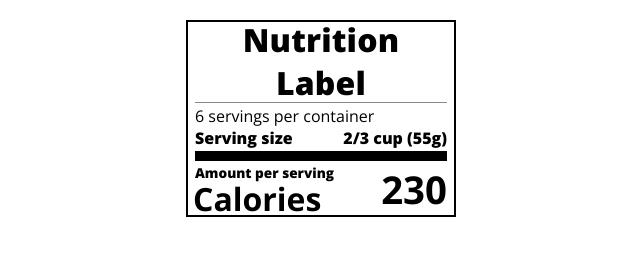
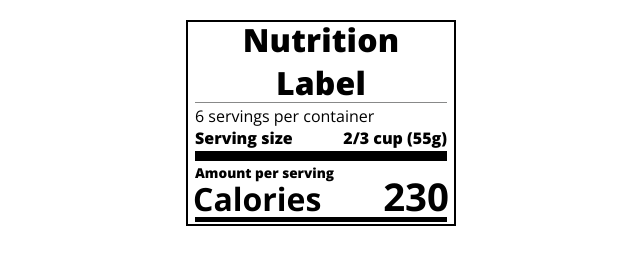
Before and after one commit to DegirmenKagan/NutritionLabel, a plain HTML site: page index.html in a window 1280 px wide. Shown: the whole page, without its empty margins (319-959 px from the left). Drawn offline with nearby package versions, Linux system fonts and the light colour scheme.

Commit message:
divider medium

```diff
--- a/index.html
+++ b/index.html
@@ -25,6 +25,7 @@
         </div>
         <span>230</span>
       </div>
+      <div class="divider medium"></div>
     </div>
   </body>
 </html>
--- a/styles.css
+++ b/styles.css
@@ -51,6 +51,10 @@ p {
   border: 0;
 }
 
+.medium {
+  height: 5px;
+}
+
 /* The rem unit stands for root em,
 and is relative to the font size of the html element.
 
@@ -78,4 +82,5 @@ For example i gave html font-size 16 so, (16 * 0.85) = 13.6px*/
 .calories-info span {
   font-size: 2.4em;
   font-weight: 700;
+  margin: -7px -2px;
 }
```
